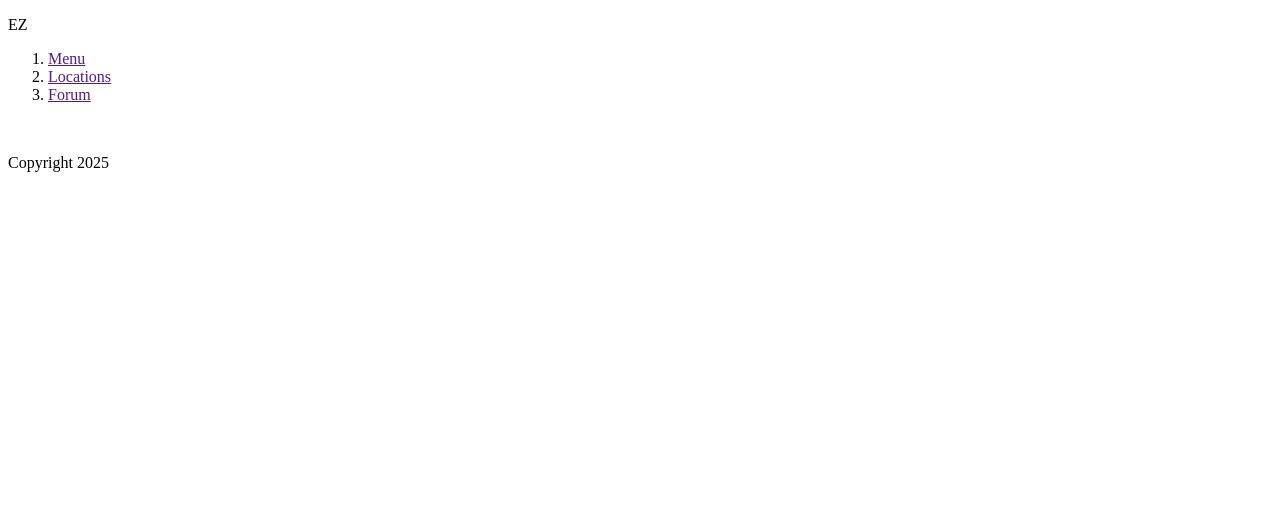
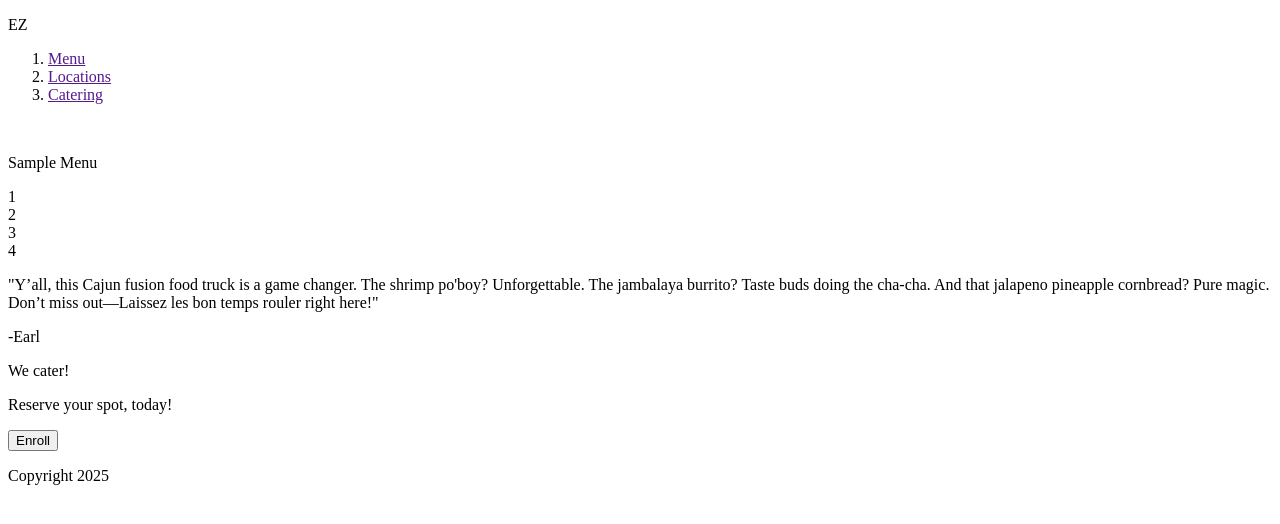
Before and after one commit to neonRepublic/Landing-Page, a plain HTML site: page index.html in a window 1280 px wide. Drawn offline with Linux system fonts and the light colour scheme.

Commit message:
updated html

```diff
--- a/index.html
+++ b/index.html
@@ -8,6 +8,8 @@
 </head>
 <body>
 
+
+    <!--HEADER-->
     <header>
         <P>EZ</P>
 
@@ -19,7 +21,7 @@
             <ol>
                 <li><a href="">Menu</a></li>
                 <li><a href="">Locations</a></li>
-                <li><a href="">Forum</a></li>
+                <li><a href="">Catering</a></li>
             </ol>
         </div>
 
@@ -29,38 +31,52 @@
 
 
 
+    <!--MAIN-->
+    <main>
+        <p>Sample Menu</p>
 
-    <div class="container">
+        <div class="container">
+          <div class="item"><img src="" alt="">1</div>
+          <div class="item"><img src="" alt="">2</div>
+          <div class="item"><img src="" alt="">3</div>
+          <div class="item"><img src="" alt="">4</div>
+        </div>
+    </main>
 
+
+
+
+
+    <!--BANNER SECTION-->
+    <div class="banner">
+        <P class="large-text">"Y’all, this Cajun fusion food truck is a game changer. The shrimp po'boy? Unforgettable. The jambalaya burrito? Taste buds doing the cha-cha. And that jalapeno pineapple cornbread? Pure magic. Don’t miss out—Laissez les bon temps rouler right here!"</P>
+        <P class="small-text">-Earl</P>
     </div>
 
 
 
 
 
+    <!--CALL TO ACTION SECTION-->
+    <div class="Call-to-Action">
 
-    <div class="banner">
+        <p class="cta-large-text">We cater!</p>
 
+        <p class="cta-small-text">Reserve your spot, today!</p>
+
+        <button>Enroll</button>
     </div>
 
 
 
 
 
-
-    <div class="Call-to-Action">
-
-    </div>
-
-
-
-
-
-
+    <!--FOOTER-->
     <footer>
         <p>Copyright 2025</p>
     </footer>
 
 
+
 </body>
 </html>
```
